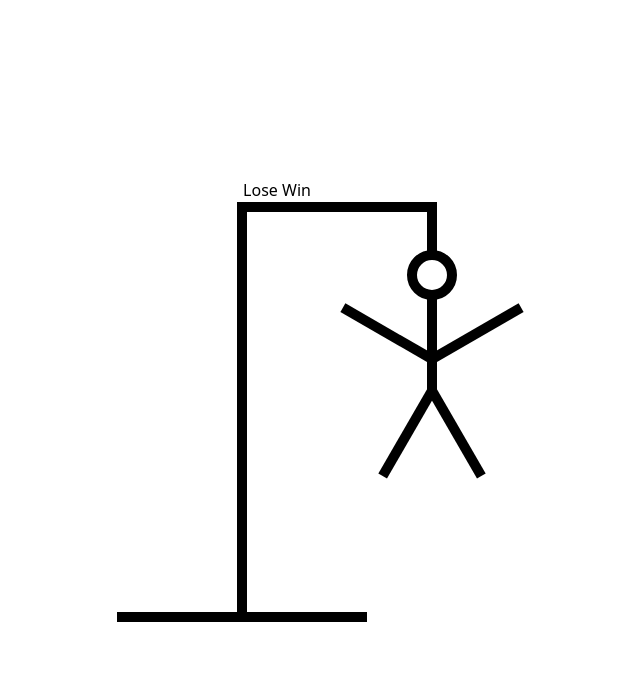
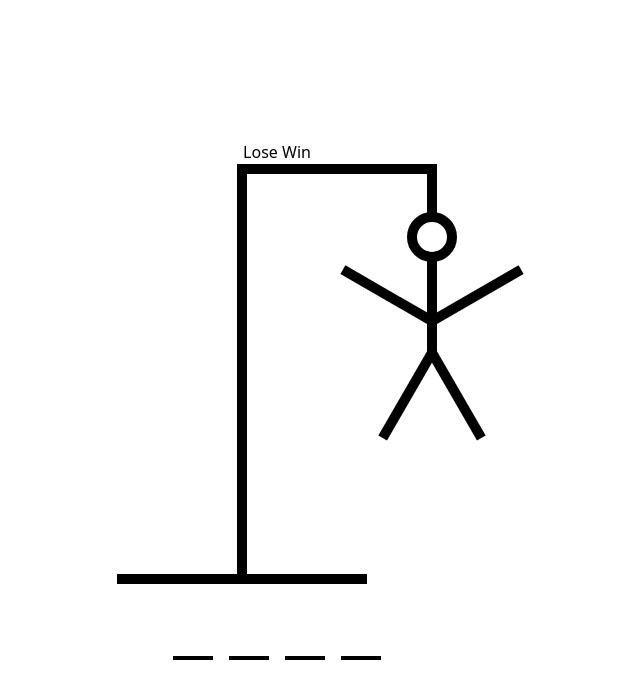
Before and after one commit to aishaksl/react-hangman, a React (Vite) app: page / in a window 1280 px wide. Shown: the top 698 px of the page, without its empty margins (363-1003 px from the left). Built offline with nearby package versions, Linux system fonts and the light colour scheme.

Commit message:
feat: Implement HangmanWord component to display guessed letters

```diff
--- a/src/HangmanWord.tsx
+++ b/src/HangmanWord.tsx
@@ -1,3 +1,16 @@
 export function HangmanWord() {
 
+    const word = "test"
+    const guessedLetters: string[] = ["a"]
+
+    return <div className="flex text-7xl gap-4 uppercase ">
+        {word.split("").map((letter, index) => (
+            <span className="border-b-4">
+                <span className={guessedLetters.includes(letter) ? "visible text-green-500" : "invisible"}>
+                    {letter}
+                </span>
+            </span>
+        ))}
+    </div>
+
 }
```
